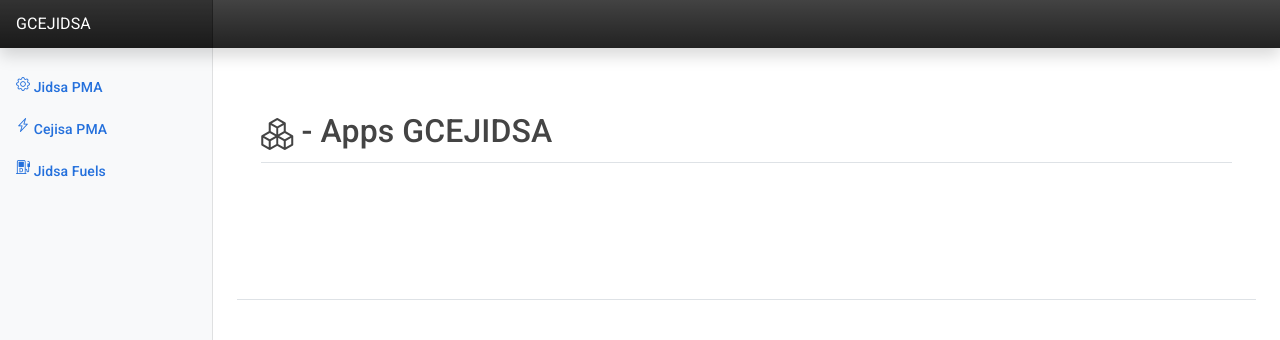
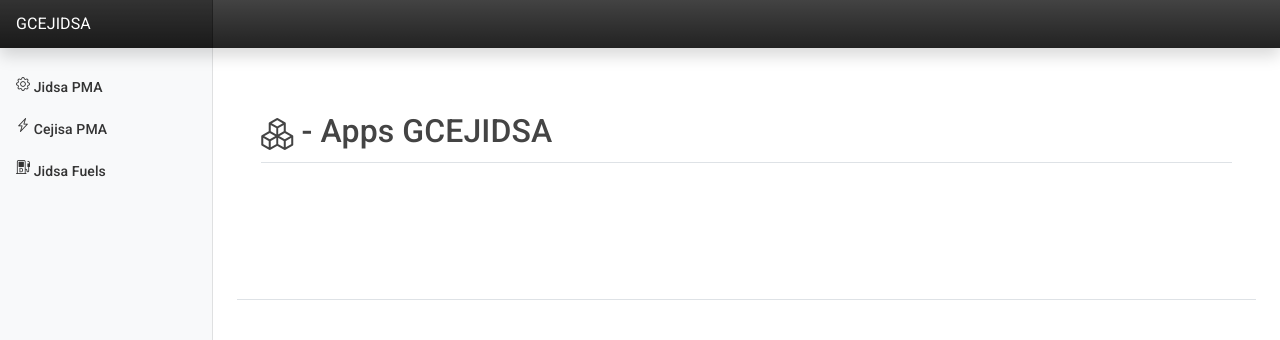
Before and after one commit to GCEJIDSA/APPSGCEJIDSA, a plain HTML site: page index.html in a window 1280 px wide. Shown: the top 340 px of the page. Drawn offline with nearby package versions, Linux system fonts and the light colour scheme.

Commit message:
update  link menu

```diff
--- a/index.html
+++ b/index.html
@@ -75,19 +75,19 @@
 					<div class="position-sticky pt-3">
 						<ul class="nav flex-column">
 							<li class="nav-item">
-								<a class="nav-link active" aria-current="page" href="jidsapma.html">
+								<a class="nav-link" aria-current="page" href="jidsapma.html">
 									<span class="align-text-bottom"><i class="bi bi-gear"></i></span>
 									Jidsa PMA
 								</a>
 							</li>
 							<li class="nav-item">
-								<a class="nav-link active" aria-current="page" href="cejisapma.html">
+								<a class="nav-link" aria-current="page" href="cejisapma.html">
 									<span class="align-text-bottom"><i class="bi bi-lightning-charge"></i></span>
 									Cejisa PMA
 								</a>
 							</li>
 							<li class="nav-item">
-								<a class="nav-link active" aria-current="page" href="jidsafuels.html">
+								<a class="nav-link" aria-current="page" href="jidsafuels.html">
 									<span class="align-text-bottom"><i class="bi bi-fuel-pump-diesel"></i></span>
 									Jidsa Fuels
 								</a>
```
Also changed, not shown: cejisapma.html (+2 -2 lines), jidsafuels.html (+2 -2 lines), jidsapma.html (+2 -2 lines).
